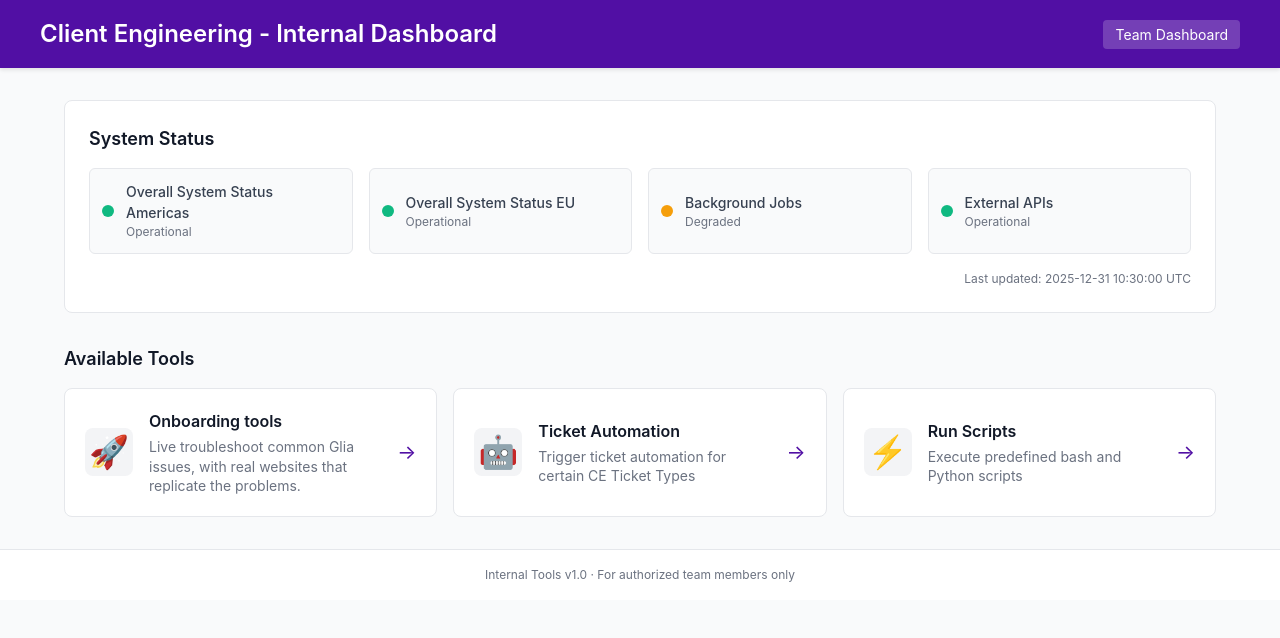
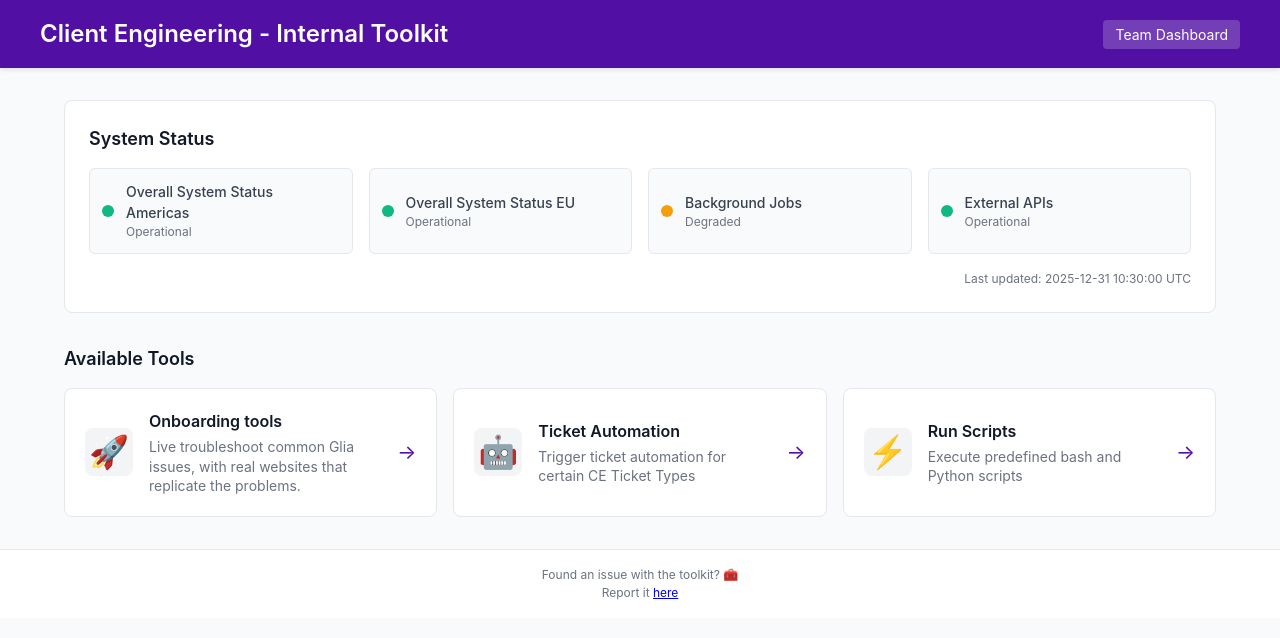
Before and after one commit to ruyca-glia/glia-ce-tool-hackathon2, a website: page index.html in a window 1280 px wide. Drawn offline with Linux system fonts and the light colour scheme.

Commit message:
Minor adjustments in Index UI, added link to support in Slack

```diff
--- a/index.html
+++ b/index.html
@@ -16,7 +16,7 @@
     <div id="main-view">
         <header class="header">
             <div class="header-content">
-                <h1>Client Engineering - Internal Dashboard</h1>
+                <h1>Client Engineering - Internal Toolkit</h1>
                 <span class="team-badge">Team Dashboard</span>
             </div>
         </header>
@@ -94,7 +94,10 @@
         </main>
 
         <footer class="footer">
-            <p>Internal Tools v1.0 · For authorized team members only</p>
+            <p>Found an issue with the toolkit? 🧰<br> Report it
+                <a href="https://salemove.slack.com/archives/C0AC1SCTZ62" target="_blank"
+                    rel="noopener noreferrer">here</a>
+            </p>
         </footer>
     </div>
 </body>
```
